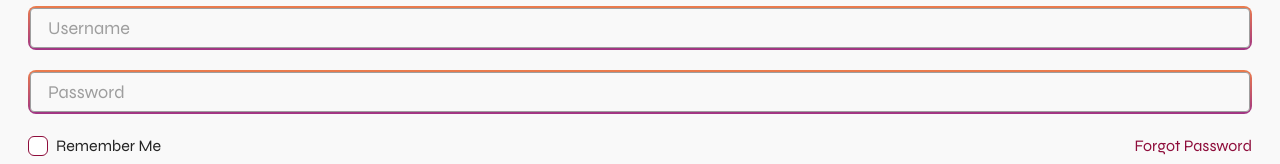
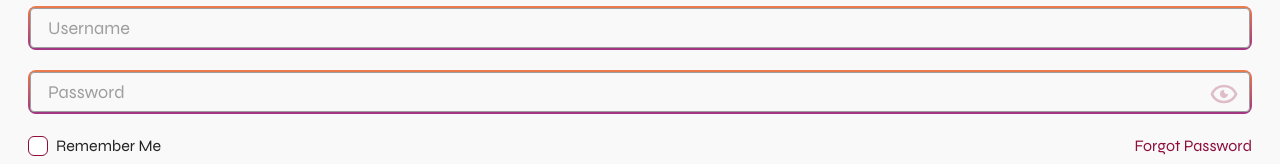
Before and after one commit to BamBam-Automation/jaiye, a React (Create React App) app: page /events in a window 1280 px wide. Shown: the part 290-454 px from the top of the page. Built offline with nearby package versions, Linux system fonts and the light colour scheme.

Commit message:
View password on Signin

```diff
--- a/src/Pages/EventPage.jsx
+++ b/src/Pages/EventPage.jsx
@@ -155,7 +155,6 @@ const EventPage = () => {
           eventDateId: selectedDates[0],
         };
         break;
-      // Add more cases if needed for other ticketClass values
       default:
         break;
     }
--- a/src/Pages/membershipForms/SiginIn.jsx
+++ b/src/Pages/membershipForms/SiginIn.jsx
@@ -10,6 +10,7 @@ import { useEffect } from "react";
 import { BsPatchCheck } from "react-icons/bs";
 import { CiWarning } from "react-icons/ci";
 import { Alert, Spinner } from "@material-tailwind/react";
+import { BiHide, BiShowAlt } from "react-icons/bi";
 
 const SiginIn = () => {
   const [username, setUsername] = useState("");
@@ -123,6 +124,10 @@ const SiginIn = () => {
         });
     }
   };
+
+  // State to show password
+  const [showPassword, setShowPassword] = useState(false);
+
   return (
     <form onSubmit={handleSubmit} className="grid gap-5">
       {alert && (
@@ -147,15 +152,29 @@ const SiginIn = () => {
           setUsername(e.target.value);
         }}
       />
+      <div className="relative">
         <Input
           label={"Password"}
-        type={"password"}
+          type={showPassword ? "text" : "password"}
           id={"password"}
           value={password}
           onChange={(e) => {
             setPassword(e.target.value);
           }}
         />
+        {!showPassword && (
+          <BiShowAlt
+            className="bg-[#F9F9F9] absolute text-primary/25 h-8 top-2 right-3 w-8"
+            onClick={() => setShowPassword(!showPassword)}
+          />
+        )}
+        {showPassword && (
+          <BiHide
+            className="bg-[#F9F9F9] absolute text-primary/25 h-8 top-2 right-3 w-8"
+            onClick={() => setShowPassword(!showPassword)}
+          />
+        )}
+      </div>
       <div className="flex items-center justify-between">
         <label className="flex items-center gap-2" htmlFor="rememberMe">
           <input
```
Lines whose indentation alone changed are shown as unchanged.
